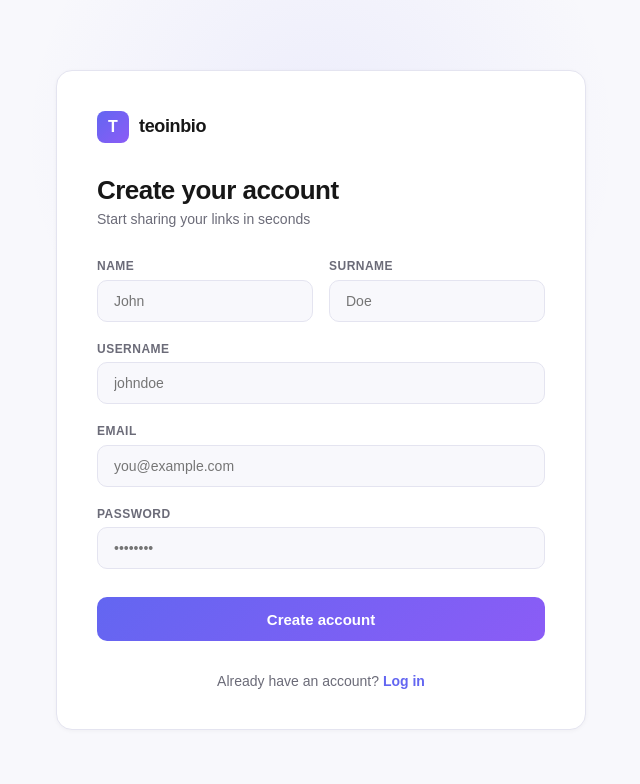
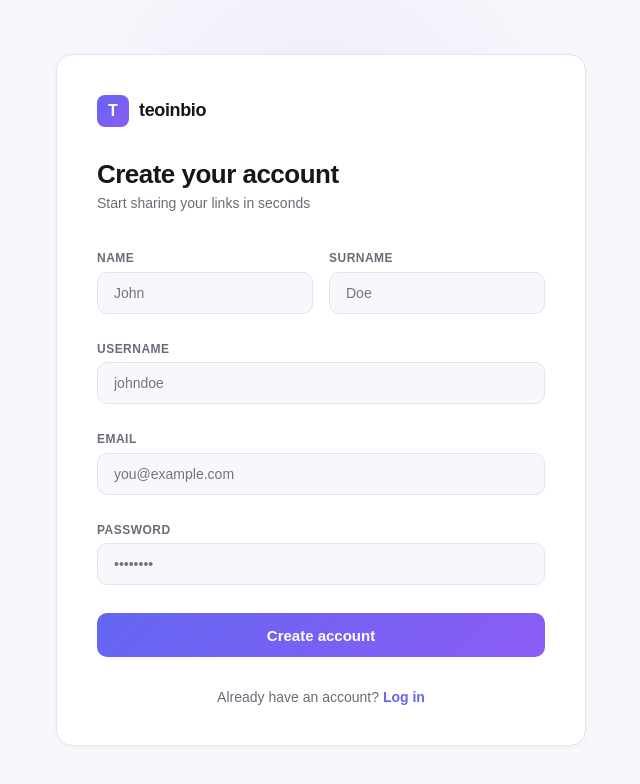
Before and after one commit to teozarkias/teoinbio, a Next.js app: page /signup in a window 1280 px wide. Shown: the top 784 px of the page, without its empty margins (319-959 px from the left). Built offline with nearby package versions, Linux system fonts and the light colour scheme.

Commit message:
Added top padding in signup .field

```diff
--- a/app/signup/styles.module.css
+++ b/app/signup/styles.module.css
@@ -102,6 +102,7 @@
   display: flex;
   flex-direction: column;
   gap: 0.4rem;
+  padding-top: 0.5rem;
 }
 
 .label {
```
